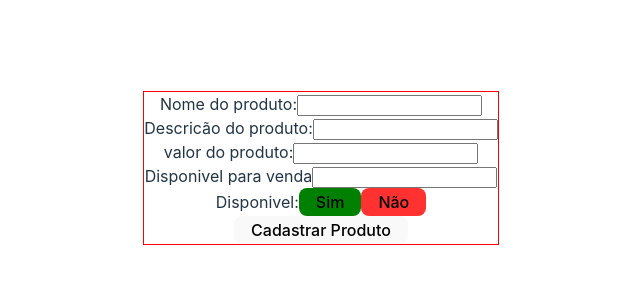
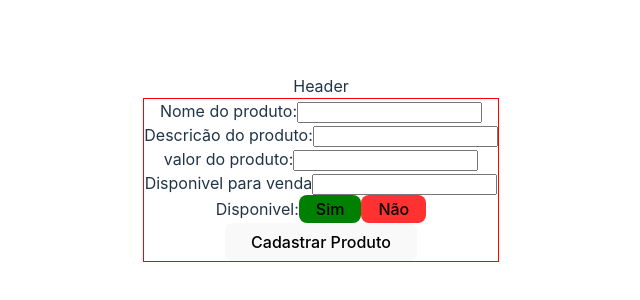
Before and after one commit to LucasKennari/desafio-Oak, a React (Vite) app: page / in a window 1280 px wide. Shown: the part 232-532 px from the top of the page, without its empty margins (319-959 px from the left). Built offline with nearby package versions, Linux system fonts and the light colour scheme.

Commit message:
criado header e  usenavigate

```diff
--- a/src/App.jsx
+++ b/src/App.jsx
@@ -1,10 +1,12 @@
 import "./App.css";
 import { BrowserRouter, Route, Routes } from "react-router-dom";
 import RegisterProducts from "./pages/registerProducts/RegisterProducts";
+import Header from "./components/header/Header";
 
 function App() {
   return (
     <BrowserRouter>
+      <Header />
       <Routes>
         <Route path="/" end element={<RegisterProducts />} />
         <Route path="/registerProd" end element={<RegisterProducts />} />
--- a/src/components/compButton/CompBtnForm.jsx
+++ b/src/components/compButton/CompBtnForm.jsx
@@ -1,7 +1,7 @@
 import React from "react";
-
+import styles from "./compBtnForm.module.css";
 const CompBtnForm = ({ children }) => {
-  return <button className="btnRegisterProd">{children}</button>;
+  return <button className={styles.btnRegisterProd}>{children}</button>;
 };
 
 export default CompBtnForm;
--- a/src/components/compButton/compBtnForm.module.css
+++ b/src/components/compButton/compBtnForm.module.css
@@ -0,0 +1,3 @@
+.btnRegisterProd {
+  padding: 0.5em 1.6em;
+}
--- a/src/components/compForm/CompForm.jsx
+++ b/src/components/compForm/CompForm.jsx
@@ -3,6 +3,7 @@ import React from "react";
 import CompInputForn from "../compInput/CompInputForn";
 import styles from "./compForm.module.css";
 import CompBtnForm from "../compButton/CompBtnForm";
+import { useNavigate } from "react-router-dom";
 
 const inputInterface = [
   {
@@ -24,6 +25,7 @@ const inputInterface = [
 ];
 
 const CompForm = () => {
+  const navigate = useNavigate();
   //   const [produto, setProduto] = React.useState;
   //   const [descricao, setDescricao] = React.useState;
   //   const [valor, setValor] = React.useState;
@@ -31,6 +33,8 @@ const CompForm = () => {
 
   function handleSubmit(e) {
     e.preventDefault();
+
+    navigate("/listProducts");
   }
 
   return (
--- /dev/null
+++ b/src/components/header/Header.jsx
@@ -0,0 +1,7 @@
+import React from "react";
+
+const Header = () => {
+  return <div>Header</div>;
+};
+
+export default Header;
--- a/src/pages/registerProducts/RegisterProducts.jsx
+++ b/src/pages/registerProducts/RegisterProducts.jsx
@@ -2,7 +2,11 @@ import React from "react";
 import CompForm from "../../components/compForm/CompForm";
 
 const RegisterProducts = () => {
-  return <CompForm />;
+  return (
+    <section>
+      <CompForm />
+    </section>
+  );
 };
 
 export default RegisterProducts;
```
